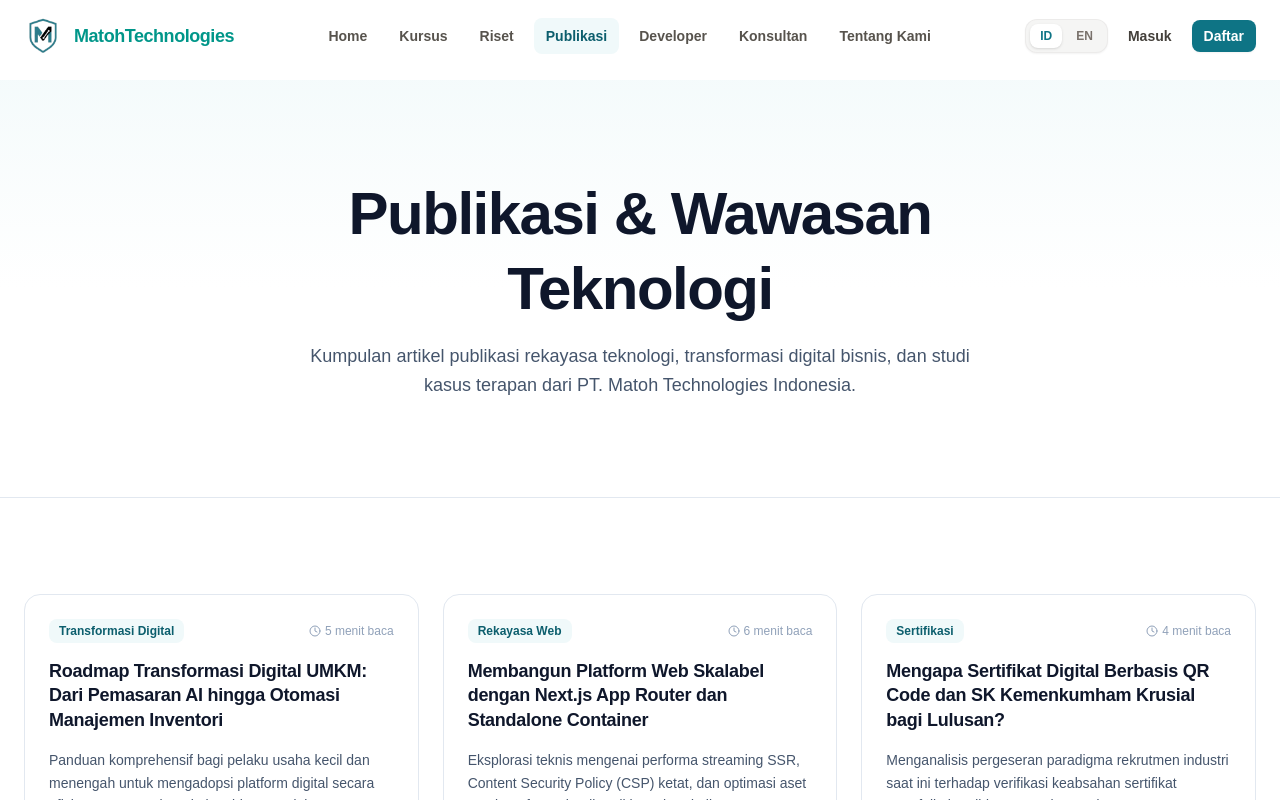
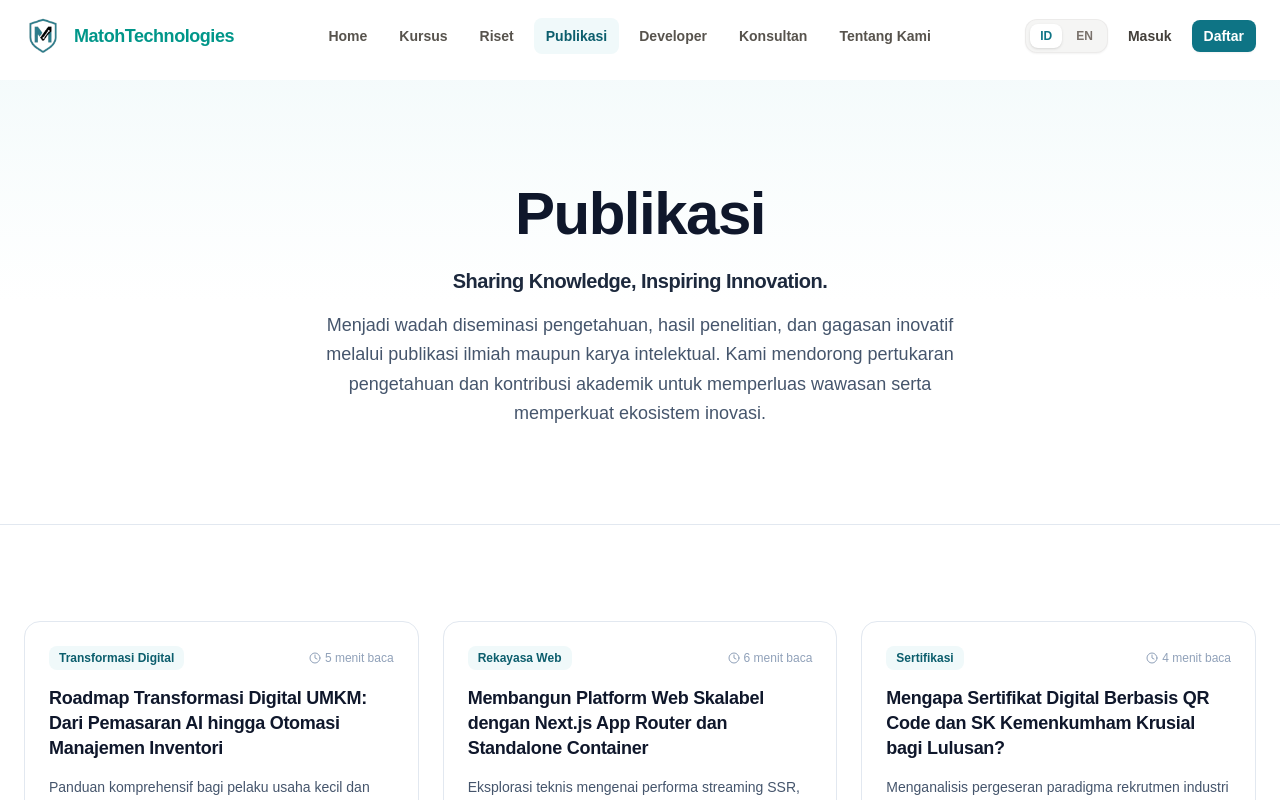
Before and after one commit to matohtechnologies/matoh-lms, a Next.js app: page /publikasi in a window 1280 px wide. Shown: the top 800 px of the page. Built offline with nearby package versions, Linux system fonts and the light colour scheme; no server answers; the database is empty.

Commit message:
feat(publikasi): update title to Publikasi, add tagline and description

```diff
--- a/src/app/(public)/publikasi/page.tsx
+++ b/src/app/(public)/publikasi/page.tsx
@@ -32,13 +32,20 @@ export default async function PublikasiPage() {
               className="text-4xl sm:text-5xl lg:text-6xl font-extrabold text-slate-900 tracking-tight leading-tight"
               style={{ fontFamily: "var(--font-poppins, sans-serif)" }}
             >
-              {isEn ? "Publications & Tech Insights" : "Publikasi & Wawasan Teknologi"}
+              {isEn ? "Publications" : "Publikasi"}
             </h1>
+
+            <p
+              className="text-lg sm:text-xl font-bold text-slate-800 tracking-tight"
+              style={{ fontFamily: "var(--font-poppins, sans-serif)" }}
+            >
+              Sharing Knowledge, Inspiring Innovation.
+            </p>
 
             <p className="text-base sm:text-lg text-slate-600 leading-relaxed max-w-2xl mx-auto">
               {isEn
-                ? "Applied technology articles, software engineering best practices, and enterprise digital transformation insights."
-                : "Kumpulan artikel publikasi rekayasa teknologi, transformasi digital bisnis, dan studi kasus terapan dari PT. Matoh Technologies Indonesia."}
+                ? "Serving as a platform for the dissemination of knowledge, research findings, and innovative ideas through scientific publications and intellectual works. We encourage knowledge exchange and academic contributions to broaden insights and strengthen the innovation ecosystem."
+                : "Menjadi wadah diseminasi pengetahuan, hasil penelitian, dan gagasan inovatif melalui publikasi ilmiah maupun karya intelektual. Kami mendorong pertukaran pengetahuan dan kontribusi akademik untuk memperluas wawasan serta memperkuat ekosistem inovasi."}
             </p>
           </div>
         </div>
```
